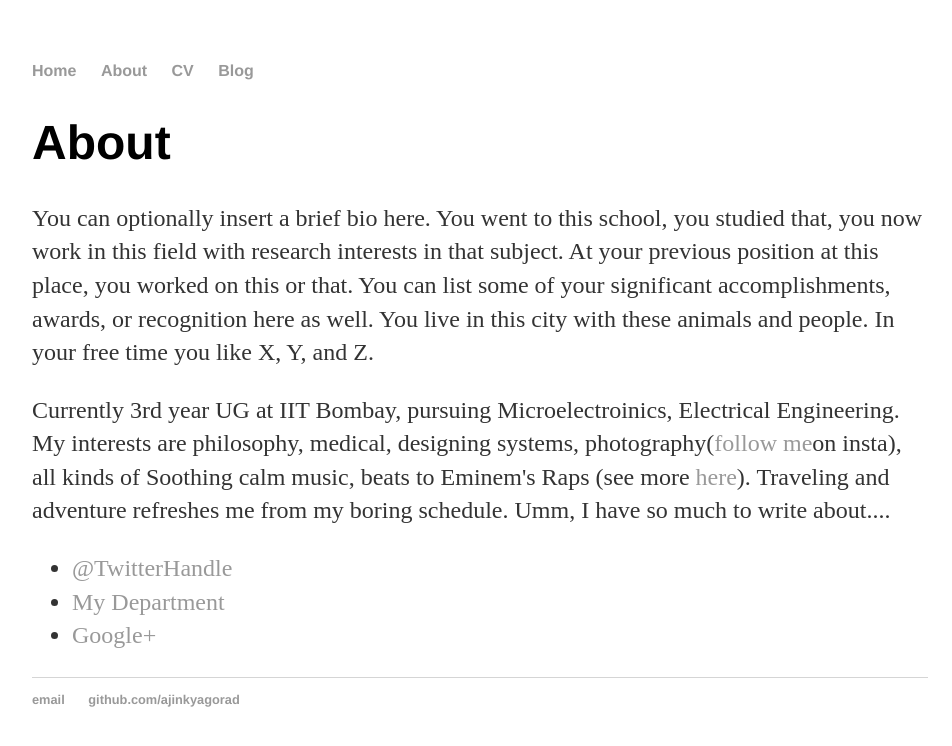
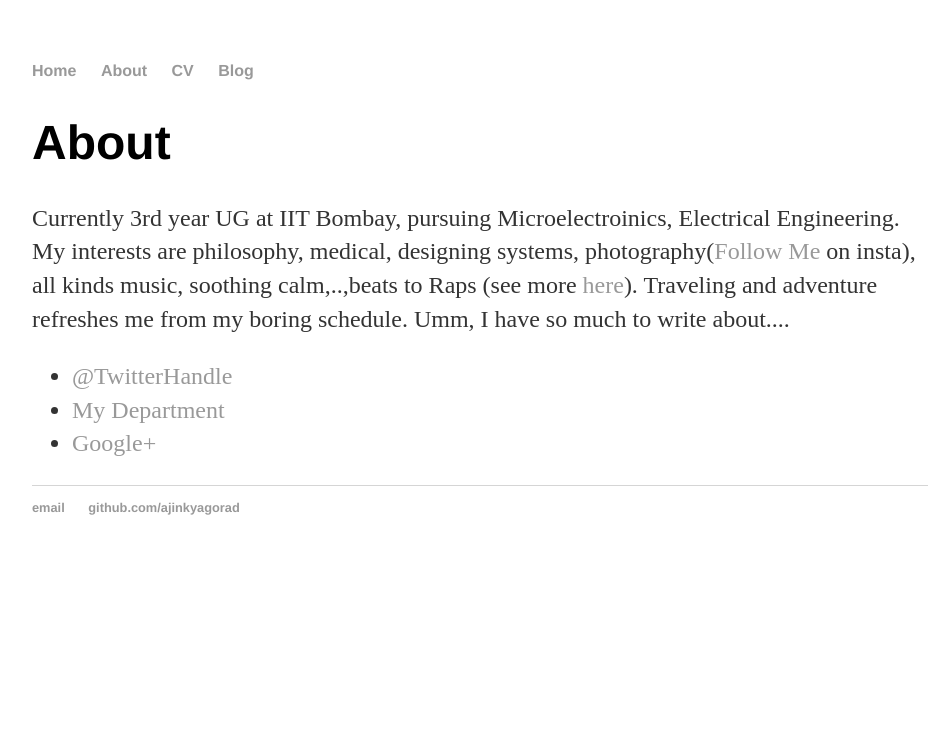
Before and after one commit to ajinkyagorad/ajinkyagorad.github.io, a Jekyll site: the page built from about/index.html, in a window 1280 px wide. Shown: the top 746 px of the page, without its empty margins (160-1112 px from the left). Built offline with Jekyll 4.4.1, drawn with Linux system fonts in a browser that asks for light colours.

Commit message:
Update index.html

```diff
--- a/about/index.html
+++ b/about/index.html
@@ -5,8 +5,10 @@
 
 		<div class="about">
 			<h1>About</h1>
-			<p>You can optionally insert a brief bio here. You went to this school, you studied that, you now work in this field with research interests in that subject. At your previous position at this place, you worked on this or that. You can list some of your significant accomplishments, awards, or recognition here as well. You live in this city with these animals and people. In your free time you like X, Y, and Z.</p>
-			<p>Currently 3rd year UG at IIT Bombay, pursuing Microelectroinics, Electrical Engineering. My interests are philosophy, medical, designing systems, photography(<a href="https://www.instagram.com/ajinkyagorad/">follow me</a>on insta), all kinds of Soothing calm music, beats to Eminem's Raps (see more <a href="https://www.youtube.com/playlist?list=LLTmKKgHQdMwUKZL5YekHskA">here</a>). Traveling and adventure refreshes me from my boring schedule. Umm, I have so much to write about....
+			<p>Currently 3rd year UG at IIT Bombay, pursuing Microelectroinics, Electrical Engineering.
+			My interests are philosophy, medical, designing systems,
+			photography(<a href="https://www.instagram.com/ajinkyagorad/">Follow Me</a> on insta),
+			all kinds music, soothing calm,..,beats to Raps (see more <a href="https://www.youtube.com/playlist?list=LLTmKKgHQdMwUKZL5YekHskA">here</a>). Traveling and adventure refreshes me from my boring schedule. Umm, I have so much to write about....
 			<ul class="contacts">
 				<li><a href="https://twitter.com/ajinkya_gorad">@TwitterHandle</a></li>
 				<li><a href="https://www.ee.iitb.ac.in/web">My Department</a></li>
```
